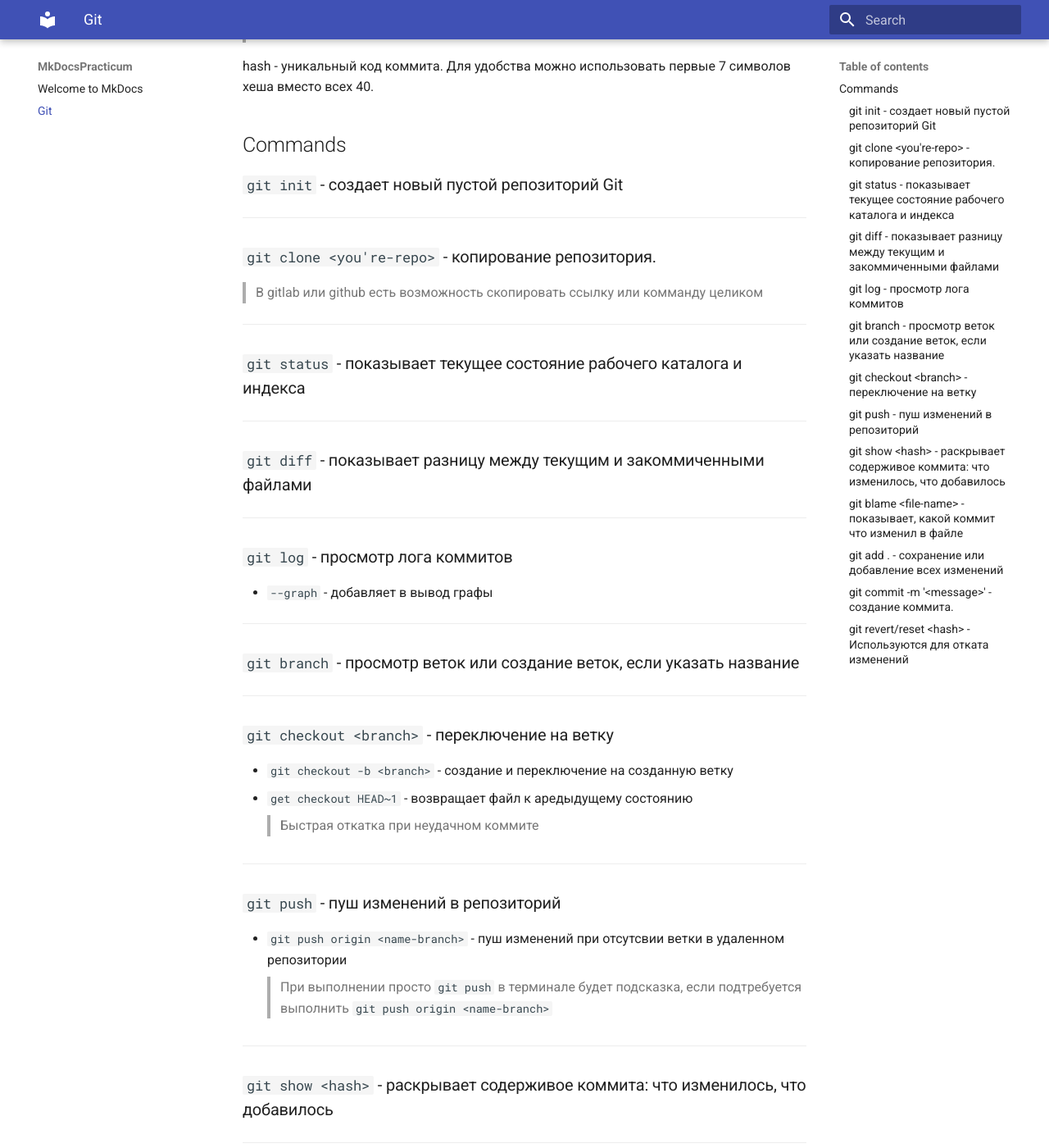
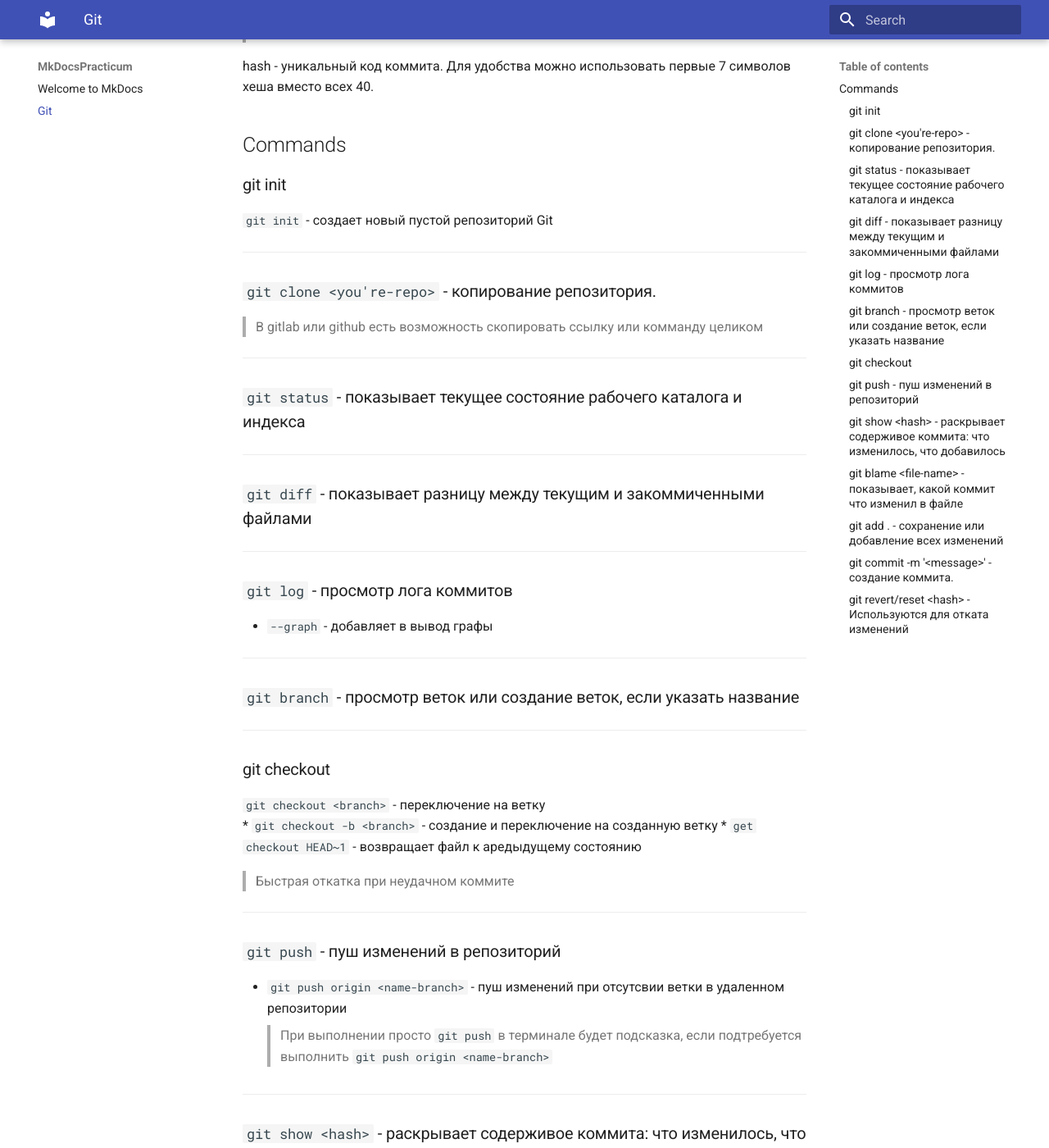
Before and after one commit to FunnyJesus/MkDocsPracticum, an MkDocs documentation site: the page built from docs/git.md, in a window 1280 px wide and 1400 px high, scrolled down 371 px. Shown: the whole window at 82% size. Built offline with MkDocs 1.6.1 and Material for MkDocs 9.7.7, drawn with Linux system fonts in a browser that asks for light colours.

Commit message:
Поиск стиля-2

```diff
--- a/docs/git.md
+++ b/docs/git.md
@@ -15,7 +15,9 @@ hash - уникальный код коммита. Для удобства мо
 
 ## Commands
 
-### `git init` - создает новый пустой репозиторий Git
+### git init
+`git init` - создает новый пустой репозиторий Git
+
 ---------
 
 ### `git clone <you're-repo>` - копирование репозитория.
@@ -40,7 +42,8 @@ hash - уникальный код коммита. Для удобства мо
 
 ---------
 
-### `git checkout <branch>` - переключение на ветку <br>
+### git checkout
+`git checkout <branch>` - переключение на ветку <br>
 * `git checkout -b <branch>` - создание и переключение на созданную ветку
 * `get checkout HEAD~1` - возвращает файл к аредыдущему состоянию
 > Быстрая откатка при неудачном коммите
```
